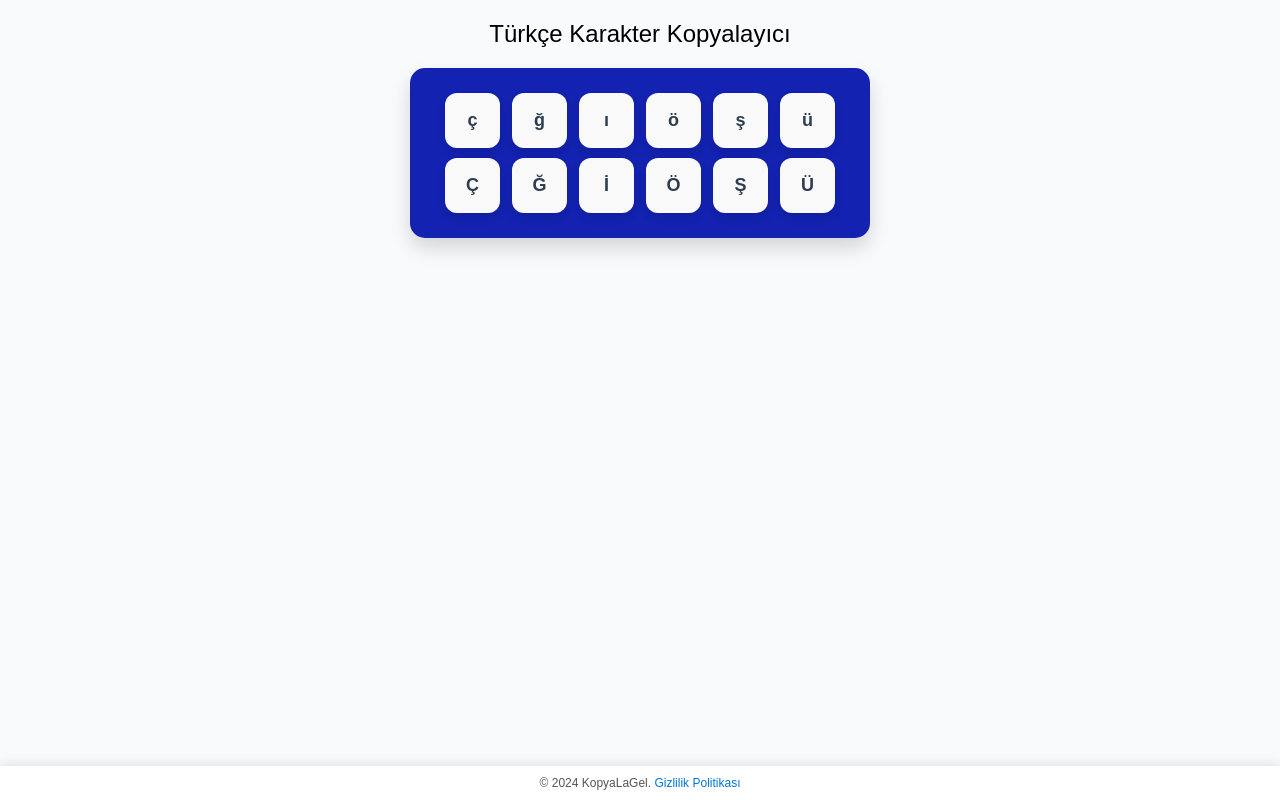
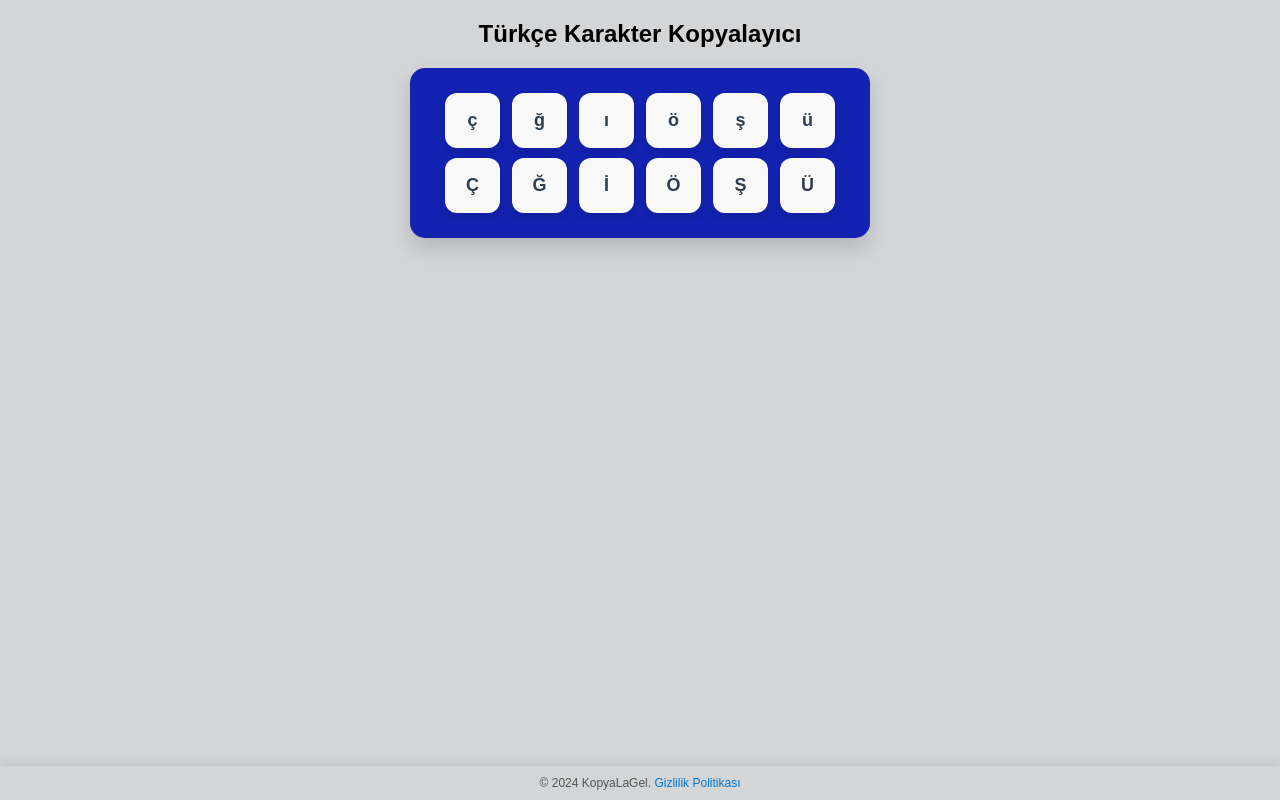
Before and after one commit to ysmltr/KopyalaGel, a browser extension: page index.html in a window 1280 px wide. Drawn offline with Linux system fonts and the light colour scheme.

Commit message:
fix bugs

```diff
--- a/style.css
+++ b/style.css
@@ -7,7 +7,7 @@
 
 body {
     font-family: 'Poppins', sans-serif;
-    background: #f9fafb;
+    background: #d3d5d7;
     min-width: 500px;
     max-width: 100%;
     display: flex;
@@ -22,7 +22,7 @@ h1 {
     font-size: 24px;
     color:#000000;
     margin: auto;
-    font-weight: 400;
+    font-weight: 600;
     text-align: center;
 }
 
@@ -119,7 +119,7 @@ footer {
     left: 0;
     width: 100%;
     padding: 10px 0;
-    background: #ffffff;
+    background: #d3d5d7;
     box-shadow: 0 -2px 10px rgba(0, 0, 0, 0.1);
     text-align: center;
     font-size: 12px;
```
